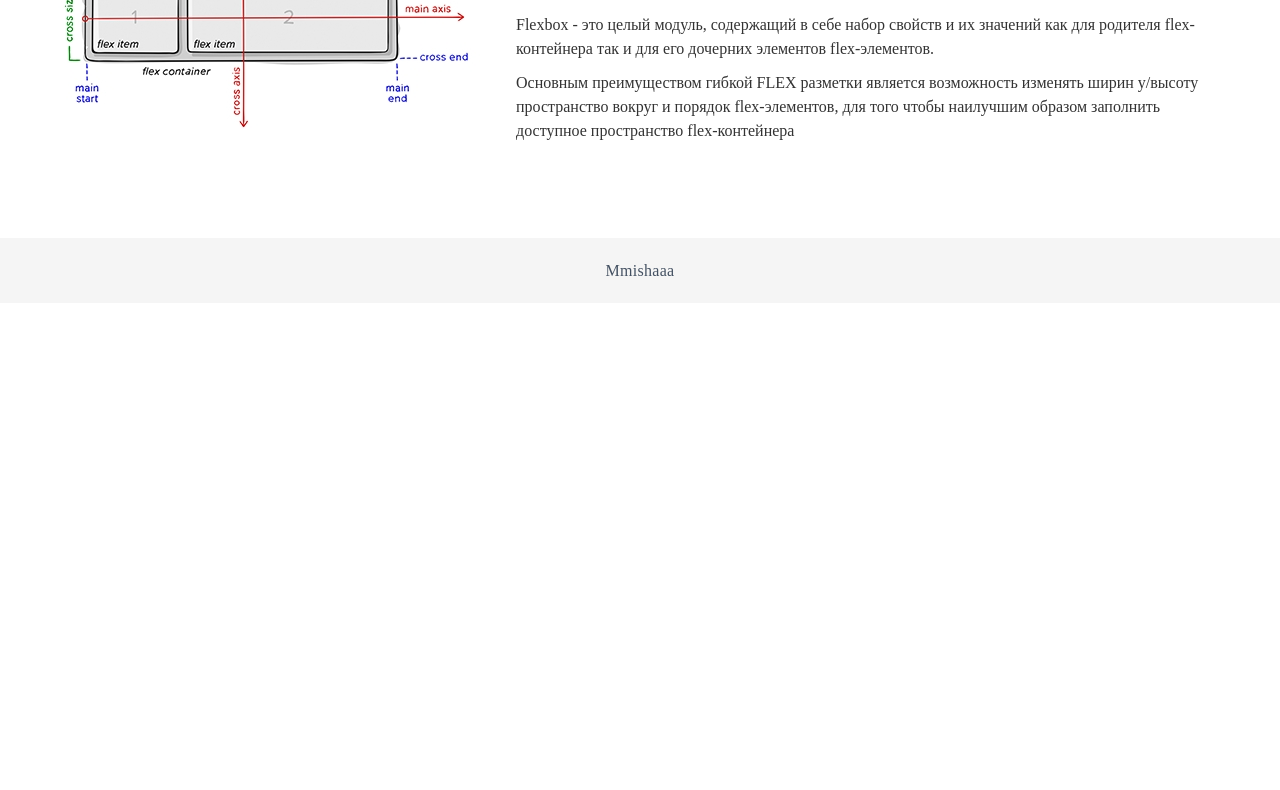
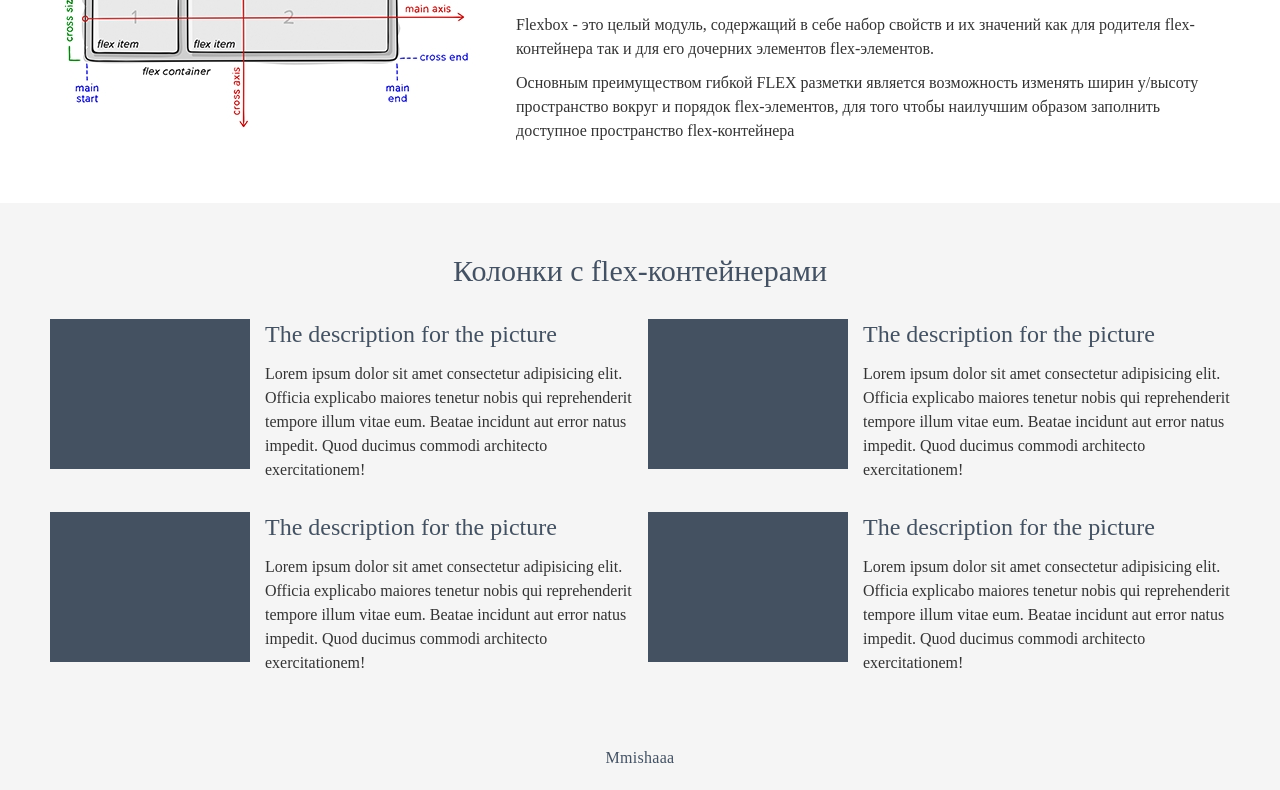
Before and after one commit to Mmishaaa/second-maket-on-my-own, a plain HTML site: page index.html in a window 1280 px wide. Shown: the part 497-1287 px from the top of the page. Before the commit the page ends 800 px from the top, so only its background shows below. Drawn offline with Linux system fonts and the light colour scheme.

Commit message:
feat: add the 'columns' section

```diff
--- a/index.html
+++ b/index.html
@@ -45,6 +45,73 @@
             </div>
           </div>
         </div>
+        <div class="columns">
+          <div class="container">
+            <div class="columns__title title">Колонки с flex-контейнерами</div>
+            <div class="columns__row">
+              <div class="columns__column">
+                <div class="columns__item item">
+                  <div class="item__row">
+                    <div class="item__img">
+                      <img src="img/image_3.jpg" alt="">
+                    </div>
+                    <div class="item__body">
+                      <div class="item__title">The description for the picture</div>
+                      <div class="item__text">
+                        Lorem ipsum dolor sit amet consectetur adipisicing elit. Officia explicabo maiores tenetur nobis qui reprehenderit tempore illum vitae eum. Beatae incidunt aut error natus impedit. Quod ducimus commodi architecto exercitationem!
+                      </div>
+                    </div>
+                  </div>
+                </div>
+              </div>
+              <div class="columns__column">
+                <div class="columns__item item">
+                  <div class="item__row">
+                    <div class="item__img">
+                      <img src="img/image_3.jpg" alt="">
+                    </div>
+                    <div class="item__body">
+                      <div class="item__title">The description for the picture</div>
+                      <div class="item__text">
+                        Lorem ipsum dolor sit amet consectetur adipisicing elit. Officia explicabo maiores tenetur nobis qui reprehenderit tempore illum vitae eum. Beatae incidunt aut error natus impedit. Quod ducimus commodi architecto exercitationem!
+                      </div>
+                    </div>
+                  </div>
+                </div>
+              </div>
+              <div class="columns__column">
+                <div class="columns__item item">
+                  <div class="item__row">
+                    <div class="item__img">
+                      <img src="img/image_3.jpg" alt="">
+                    </div>
+                    <div class="item__body">
+                      <div class="item__title">The description for the picture</div>
+                      <div class="item__text">
+                        Lorem ipsum dolor sit amet consectetur adipisicing elit. Officia explicabo maiores tenetur nobis qui reprehenderit tempore illum vitae eum. Beatae incidunt aut error natus impedit. Quod ducimus commodi architecto exercitationem!
+                      </div>
+                    </div>
+                  </div>
+                </div>
+              </div>
+              <div class="columns__column">
+                <div class="columns__item item">
+                  <div class="item__row">
+                    <div class="item__img">
+                      <img src="img/image_3.jpg" alt="">
+                    </div>
+                    <div class="item__body">
+                      <div class="item__title">The description for the picture</div>
+                      <div class="item__text">
+                        Lorem ipsum dolor sit amet consectetur adipisicing elit. Officia explicabo maiores tenetur nobis qui reprehenderit tempore illum vitae eum. Beatae incidunt aut error natus impedit. Quod ducimus commodi architecto exercitationem!
+                      </div>
+                    </div>
+                  </div>
+                </div>
+              </div>
+            </div>
+          </div>
+        </div>
       </div>
       <div class="footer">
         <div class="container">
--- a/style.css
+++ b/style.css
@@ -126,3 +126,49 @@
   font-size: 30px;
   line-height: 36px;
 }
+
+/*section columns*/
+
+.columns {
+  padding: 50px 0 20px 0;
+  background-color: #f5f5f5;
+}
+
+.columns__title {
+  text-align: center;
+  margin: 0 0 30px 0;
+}
+
+.columns__row {
+  display: flex;
+  flex-wrap: wrap;
+  margin: 0 -8px;
+}
+.columns__column {
+  flex: 0 1 50%;
+  margin: 0 0 30px 0;
+  padding: 0 8px;
+}
+.columns__item {
+}
+.item__row {
+  display: flex;
+}
+.item__img {
+  flex: 0 0 200px;
+}
+.item__body {
+  flex: 1 1 auto;
+  padding: 0 0 0 15px;
+}
+.item__title {
+  color: #445161;
+  font-size: 24px;
+  line-height: 30px;
+  margin: 0 0 13px 0;
+}
+.item__text {
+  color: #333333;
+  font-size: 16px;
+  line-height: 24px;
+}
```
